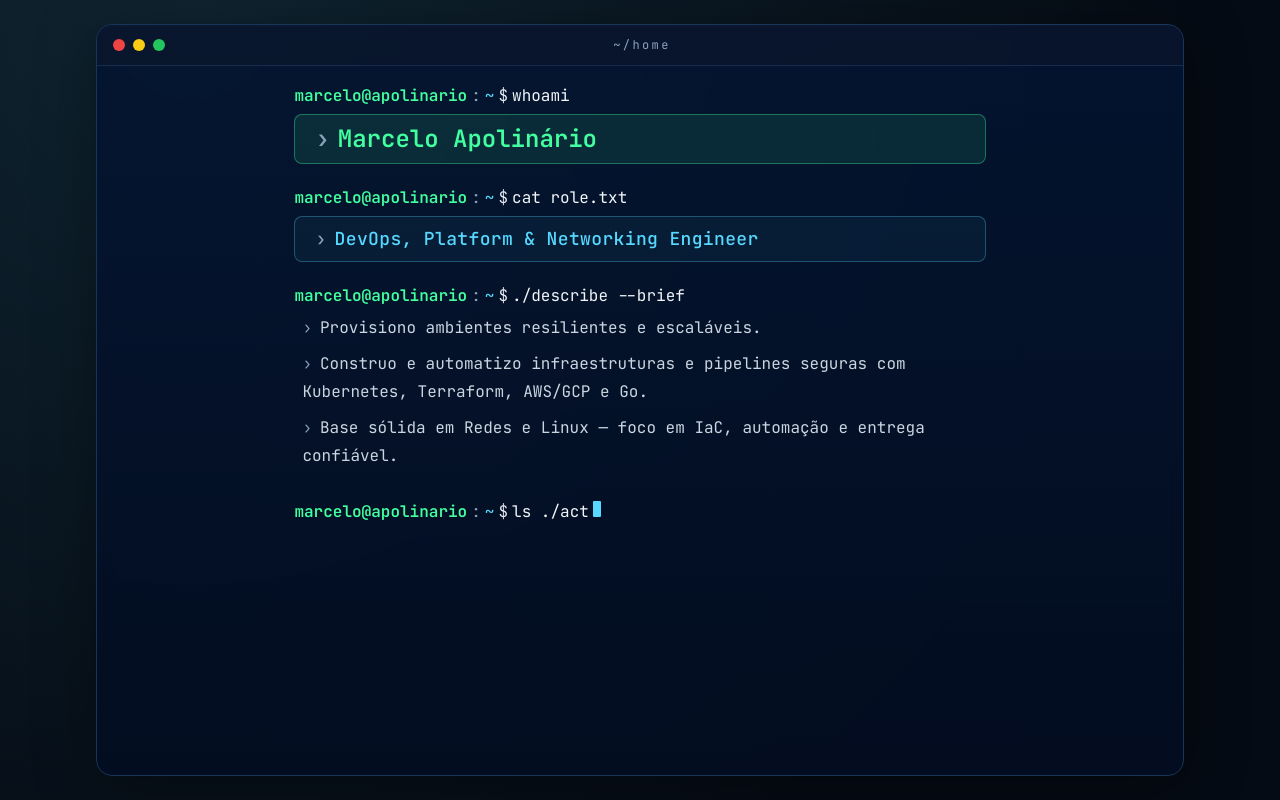
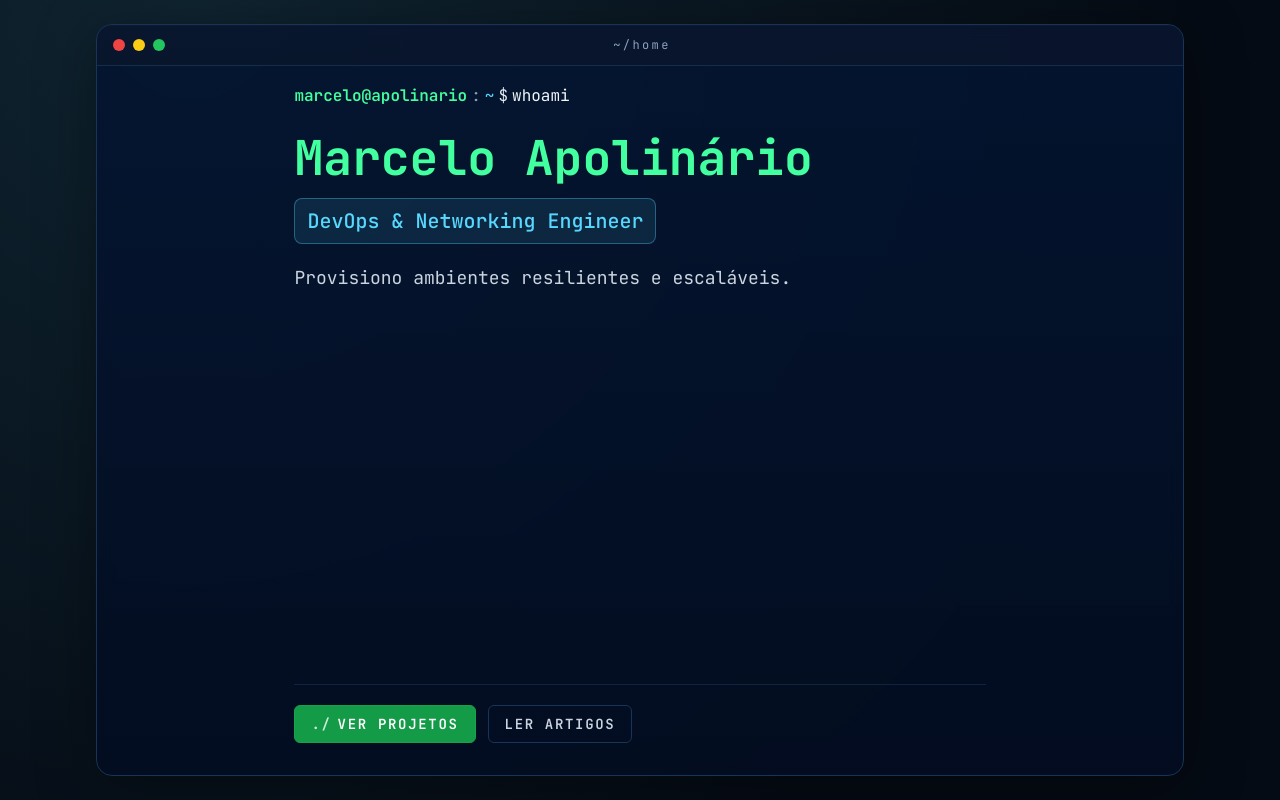
Before and after one commit to apolinario0x21/sturdy-parakeet, a Next.js app: page / in a window 1280 px wide. Shown: the top 800 px of the page. Built offline with nearby package versions, Linux system fonts and the light colour scheme.

Commit message:
Refatora hero com layout simplificado e CTAs no rodapé

```diff
--- a/components/sections/Hero.tsx
+++ b/components/sections/Hero.tsx
@@ -2,180 +2,8 @@
 
 import { useEffect, useRef, useState } from 'react';
 
-type PromptStep = {
-  type: 'prompt';
-  text: string;
-};
-
-type OutputStep = {
-  type: 'output' | 'cta';
-  lines: string[];
-};
-
-type SequenceStep = PromptStep | OutputStep;
-
-type RenderedPrompt = {
-  type: 'prompt';
-  text: string;
-};
-
-type RenderedOutput = {
-  type: 'output' | 'cta';
-  lines: string[];
-  step: number;
-};
-
-type RenderedStep = RenderedPrompt | RenderedOutput;
-
-type AnimationPhase = {
-  step: number;
-  charIndex: number;
-};
-
-type TerminalAnimationState = {
-  rendered: RenderedStep[];
-  currentPromptText: string;
-  phase: AnimationPhase;
-  done: boolean;
-};
-
+const PROMPT_COMMAND = 'whoami';
 const TYPING_SPEED = 45;
-const CMD_PAUSE = 600;
-const OUTPUT_PAUSE = 120;
-
-const sequence: SequenceStep[] = [
-  { type: 'prompt', text: 'whoami' },
-  { type: 'output', lines: ['Marcelo Apolinário'] },
-  { type: 'prompt', text: 'cat role.txt' },
-  { type: 'output', lines: ['DevOps, Platform & Networking Engineer'] },
-  { type: 'prompt', text: './describe --brief' },
-  {
-    type: 'output',
-    lines: [
-      'Provisiono ambientes resilientes e escaláveis.',
-      'Construo e automatizo infraestruturas e pipelines seguras com Kubernetes, Terraform, AWS/GCP e Go.',
-      'Base sólida em Redes e Linux — foco em IaC, automação e entrega confiável.'
-    ]
-  },
-  { type: 'prompt', text: 'ls ./actions/' },
-  { type: 'cta', lines: ['Ver projetos', 'Ler artigos'] }
-];
-
-const initialAnimationState: TerminalAnimationState = {
-  rendered: [],
-  currentPromptText: '',
-  phase: { step: 0, charIndex: 0 },
-  done: false
-};
-
-function nextAnimationState(state: TerminalAnimationState): TerminalAnimationState {
-  if (state.done) {
-    return state;
-  }
-
-  const { step, charIndex } = state.phase;
-
-  if (step >= sequence.length) {
-    return {
-      ...state,
-      done: true
-    };
-  }
-
-  const item = sequence[step];
-
-  if (item.type === 'prompt') {
-    if (charIndex < item.text.length) {
-      return {
-        ...state,
-        currentPromptText: item.text.slice(0, charIndex + 1),
-        phase: { step, charIndex: charIndex + 1 }
-      };
-    }
-
-    return {
-      ...state,
-      rendered: [...state.rendered, { type: 'prompt', text: item.text }],
-      currentPromptText: '',
-      phase: { step: step + 1, charIndex: 0 }
-    };
-  }
-
-  if (charIndex < item.lines.length) {
-    const lastRenderedStep = state.rendered[state.rendered.length - 1];
-    const shouldAppendToExistingOutput =
-      lastRenderedStep && lastRenderedStep.type === item.type && 'step' in lastRenderedStep && lastRenderedStep.step === step;
-
-    const nextRendered = shouldAppendToExistingOutput
-      ? [
-          ...state.rendered.slice(0, -1),
-          { ...lastRenderedStep, lines: [...lastRenderedStep.lines, item.lines[charIndex]] } satisfies RenderedOutput
-        ]
-      : [...state.rendered, { type: item.type, lines: [item.lines[charIndex]], step }];
-
-    return {
-      ...state,
-      rendered: nextRendered,
-      phase: { step, charIndex: charIndex + 1 }
-    };
-  }
-
-  return {
-    ...state,
-    phase: { step: step + 1, charIndex: 0 }
-  };
-}
-
-function getAnimationDelay(state: TerminalAnimationState) {
-  if (state.done) {
-    return null;
-  }
-
-  const { step, charIndex } = state.phase;
-
-  if (step >= sequence.length) {
-    return 0;
-  }
-
-  const item = sequence[step];
-  if (item.type === 'prompt') {
-    return charIndex < item.text.length ? TYPING_SPEED : CMD_PAUSE;
-  }
-
-  return charIndex < item.lines.length ? OUTPUT_PAUSE : CMD_PAUSE;
-}
-
-function useTerminalAnimation() {
-  const [state, setState] = useState<TerminalAnimationState>(initialAnimationState);
-  const timeoutRef = useRef<ReturnType<typeof setTimeout>>();
-
-  useEffect(() => {
-    if (state.done) {
-      return;
-    }
-
-    const delay = getAnimationDelay(state);
-    if (delay === null) {
-      return;
-    }
-
-    timeoutRef.current = setTimeout(() => {
-      setState((currentState) => nextAnimationState(currentState));
-    }, delay);
-
-    return () => {
-      if (timeoutRef.current) {
-        clearTimeout(timeoutRef.current);
-      }
-    };
-  }, [state]);
-
-  return {
-    rendered: state.rendered,
-    currentPromptText: state.currentPromptText,
-    done: state.done
-  };
-}
 
 function PromptLine({ text, cursor = false }: { text: string; cursor?: boolean }) {
   return (
@@ -209,12 +37,30 @@ function CtaButton({ label, href, primary }: { label: string; href: string; prim
 }
 
 export function Hero() {
-  const { rendered, currentPromptText, done } = useTerminalAnimation();
-  const bottomRef = useRef<HTMLDivElement>(null);
+  const [typedCommand, setTypedCommand] = useState('');
+  const [done, setDone] = useState(false);
+  const timeoutRef = useRef<ReturnType<typeof setTimeout>>();
 
   useEffect(() => {
-    bottomRef.current?.scrollIntoView({ behavior: 'auto', block: 'nearest' });
-  }, [rendered.length, done]);
+    if (done) {
+      return;
+    }
+
+    if (typedCommand.length < PROMPT_COMMAND.length) {
+      timeoutRef.current = setTimeout(() => {
+        setTypedCommand(PROMPT_COMMAND.slice(0, typedCommand.length + 1));
+      }, TYPING_SPEED);
+
+      return () => {
+        if (timeoutRef.current) {
+          clearTimeout(timeoutRef.current);
+        }
+      };
+    }
+
+    setDone(true);
+    return undefined;
+  }, [typedCommand, done]);
 
   return (
     <header className="grid w-full grid-cols-1 lg:min-h-[calc(100svh-3rem)]">
@@ -229,67 +75,24 @@ export function Hero() {
           <div className="w-12" aria-hidden />
         </div>
 
-        <div className="h-[58svh] overflow-x-hidden overflow-y-auto px-3 pb-4 pt-2 text-sm leading-6 sm:h-[60vh] sm:px-6 sm:pb-6 sm:pt-3 sm:text-base sm:leading-7 lg:h-auto lg:min-h-0 lg:flex-1 lg:pb-8 lg:pt-4">
-          <div className="mx-auto flex w-full max-w-[72ch] flex-col">
-            {rendered.map((block, index) => {
-              if (block.type === 'prompt') {
-                return (
-                  <div key={index} className="mb-1 min-w-0">
-                    <PromptLine text={block.text} />
-                  </div>
-                );
-              }
-
-              if (block.type === 'output') {
-                const outputClassByStep =
-                  block.step === 1
-                    ? 'mb-5 space-y-1 rounded-lg border border-term-green/35 bg-term-green/10 px-3 py-2'
-                    : block.step === 3
-                      ? 'mb-5 space-y-1 rounded-lg border border-term-cyan/30 bg-term-cyan/5 px-3 py-2'
-                      : 'mb-6 space-y-2';
-                const lineClassByStep =
-                  block.step === 1
-                    ? 'pl-2 text-lg font-semibold text-term-green sm:text-2xl'
-                    : block.step === 3
-                      ? 'pl-2 text-sm font-medium tracking-[0.02em] text-term-cyan sm:text-lg'
-                      : 'pl-2 text-slate-300';
-
-                return (
-                  <div key={index} className={outputClassByStep}>
-                    {block.lines.map((line, lineIndex) => (
-                      <p key={lineIndex} className={lineClassByStep}>
-                        <span className="mr-2 text-term-mute">›</span>
-                        {line}
-                      </p>
-                    ))}
-                  </div>
-                );
-              }
-
-              return (
-                <div key={index} className="mb-2 mt-2">
-                  <p className="mb-4 text-xs uppercase tracking-[0.16em] text-term-mute">› 2 items found</p>
-                  <div className="flex flex-wrap gap-3">
-                    <CtaButton label={block.lines[0]} href="#projetos" primary />
-                    <CtaButton label={block.lines[1]} href="#artigos" />
-                  </div>
-                </div>
-              );
-            })}
-
-            {!done && (
-              <div className="mt-1 min-w-0">
-                <PromptLine text={currentPromptText} cursor />
-              </div>
-            )}
+        <div className="flex h-[58svh] flex-col justify-between overflow-x-hidden overflow-y-auto px-3 pb-4 pt-3 text-sm leading-6 sm:h-[60vh] sm:px-6 sm:pb-6 sm:pt-4 sm:text-base sm:leading-7 lg:h-auto lg:min-h-0 lg:flex-1 lg:pb-8">
+          <div className="mx-auto w-full max-w-[72ch]">
+            <PromptLine text={typedCommand} cursor={!done} />
 
             {done && (
-              <div className="mt-3 min-w-0">
-                <PromptLine text="" cursor />
-              </div>
+              <>
+                <h1 className="mt-6 text-3xl font-bold text-term-green sm:text-5xl">Marcelo Apolinário</h1>
+                <p className="mt-4 inline-flex rounded-lg border border-term-cyan/35 bg-term-cyan/10 px-3 py-2 text-base font-medium text-term-cyan sm:text-xl">
+                  DevOps &amp; Networking Engineer
+                </p>
+                <p className="mt-5 text-base text-slate-300 sm:text-lg">Provisiono ambientes resilientes e escaláveis.</p>
+              </>
             )}
+          </div>
 
-            <div ref={bottomRef} />
+          <div className="mx-auto mt-8 flex w-full max-w-[72ch] flex-wrap gap-3 border-t border-term-border/60 pt-5">
+            <CtaButton label="Ver projetos" href="#projetos" primary />
+            <CtaButton label="Ler artigos" href="#artigos" />
           </div>
         </div>
       </section>
```
